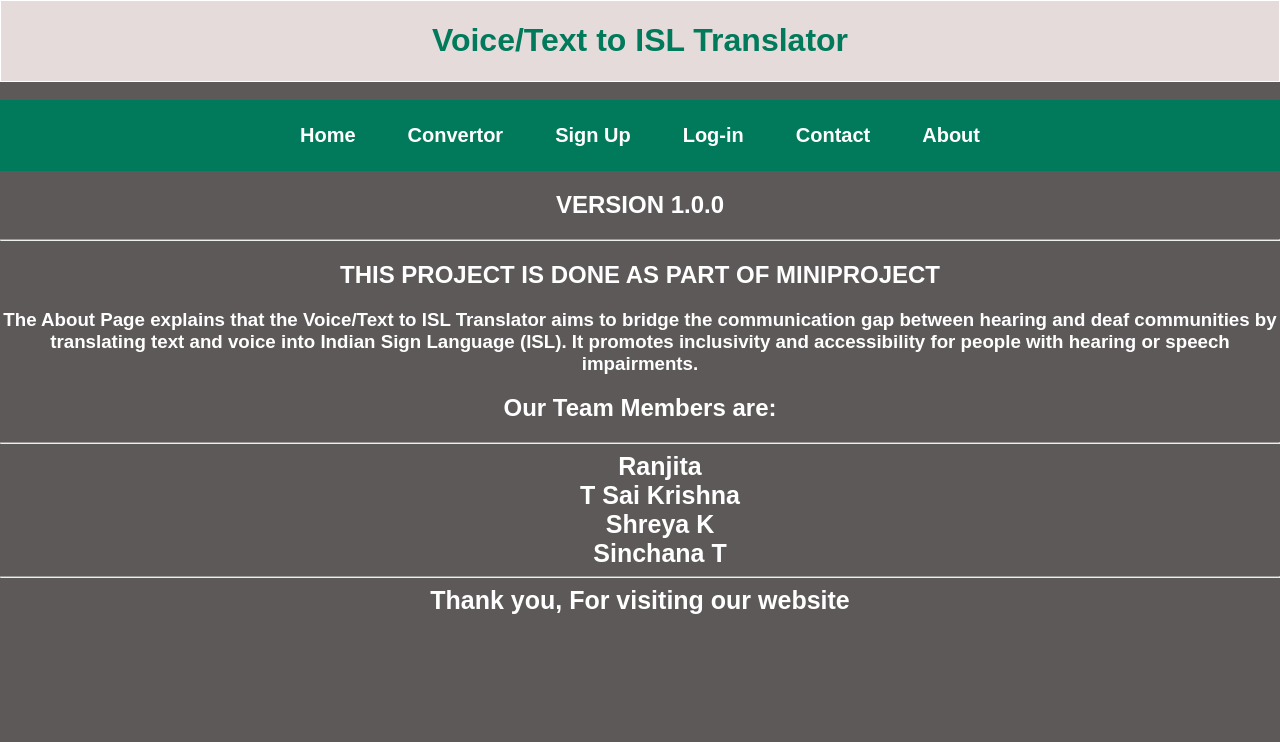
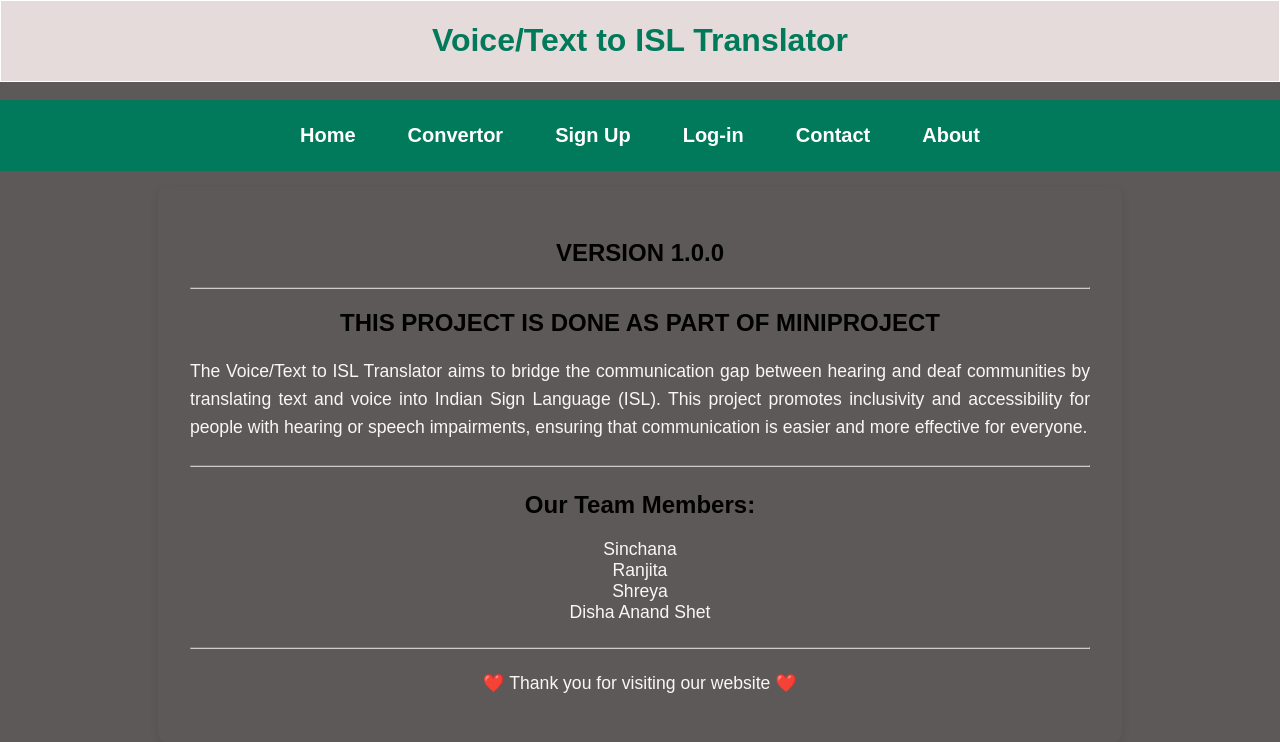
Before and after one commit to Sinchana258/Audio2Sign, a Django app: page /about/ in a window 1280 px wide. Shown: the top 742 px of the page. Run offline with Django 3.2, Linux system fonts and the light colour scheme.

Commit message:
new changes added

```diff
--- a/templates/about.html
+++ b/templates/about.html
@@ -1,22 +1,32 @@
 {% extends 'base.html' %}
 
 {% block content %}
+<div
+	style="max-width: 900px; margin: auto; padding: 2rem; background: rgb(94, 89, 89); border-radius: 10px; box-shadow: 0px 4px 10px rgba(0,0,0,0.1); color: #fbf6f6;">
 
-<h2>VERSION 1.0.0</h2>
-<hr>
-<h2>THIS PROJECT IS DONE AS PART OF MINIPROJECT</h2>
-<h3> The About Page explains that the Voice/Text to ISL Translator aims to bridge the communication gap between
-	hearing and deaf communities by translating text and voice into Indian Sign Language (ISL).
-	It promotes inclusivity and accessibility for people with hearing or speech impairments.</h3>
-<h2>Our Team Members are:</h2>
-<hr>
-<ul class="td " id="about">
-	<li>Ranjita</li>
-	<li>T Sai Krishna</li>
-	<li>Shreya K</li>
-	<li>Sinchana T</li>
-</ul>
-<hr>
-<p class="td">Thank you, For visiting our website
-</p>
+	<h2 style="text-align: center; color: black;">VERSION 1.0.0</h2>
+	<hr style="border-color: #ccc; margin: 1rem 0;">
+
+	<h2 style="text-align: center; color: black;">THIS PROJECT IS DONE AS PART OF MINIPROJECT</h2>
+	<p style="font-size: 1.1rem; line-height: 1.6; text-align: justify; margin-top: 1rem;">
+		The Voice/Text to ISL Translator aims to bridge the communication gap between hearing and deaf communities by
+		translating text and voice into Indian Sign Language (ISL).
+		This project promotes inclusivity and accessibility for people with hearing or speech impairments, ensuring
+		that communication is easier and more effective for everyone.
+	</p>
+
+	<hr style="border-color: #ccc; margin: 1.5rem 0;">
+
+	<h2 style="color: black;">Our Team Members:</h2>
+	<ul style="list-style: none; padding: 0; font-size: 1.1rem;text-align: center;">
+		<li> Sinchana </li>
+		<li> Ranjita</li>
+		<li> Shreya </li>
+		<li> Disha Anand Shet</li>
+	</ul>
+
+	<hr style="border-color: #ccc; margin: 1.5rem 0;">
+
+	<p style="text-align: center; font-size: 1.1rem;">❤️ Thank you for visiting our website ❤️</p>
+</div>
 {% endblock %}
--- a/templates/home.html
+++ b/templates/home.html
@@ -8,6 +8,7 @@
 	Your browser does not support the video tag.
 </video>
 <div class="form-style" align="middle">
-	<a href="{% url 'animation' %}"><button class="button">Get Started</button></a>
+	<a href="{% url 'animation' %}"><button class="home-btn">Get Started</button>
+
 </div>
 {% endblock %}
```
Also changed, not shown: templates/contact.html (+23 -8 lines), templates/login.html (+10 -5 lines), templates/signup.html (+19 -13 lines).
